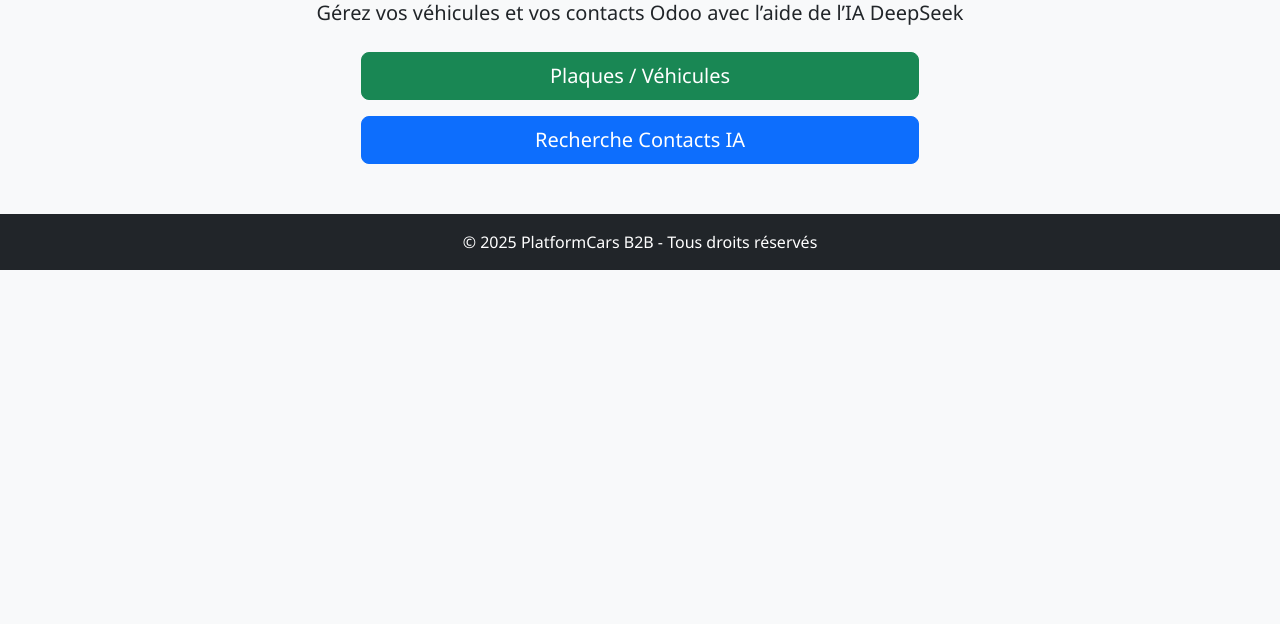
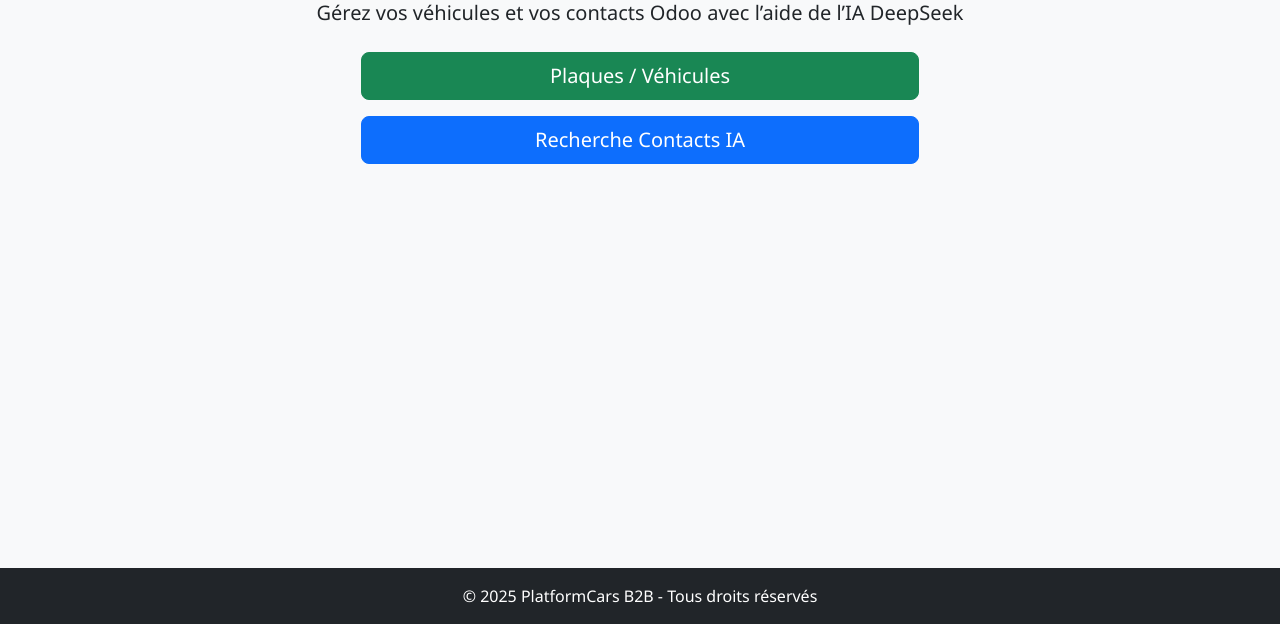
Before and after one commit to Jeffribouchon/pcb-carmanagerpro-docker, a Flask app: page / in a window 1280 px wide. Shown: the part 176-800 px from the top of the page. Run offline with Flask 3, Linux system fonts and the light colour scheme; parts of the project's set-up code (start-up, migrations or seed data) failed here and were passed over.

Commit message:
Update style.css

```diff
--- a/static/style.css
+++ b/static/style.css
@@ -68,8 +68,8 @@ textarea.form-control {
    Footer (optionnel)
    ============================= */
 footer {
-    margin-top: 50px;
-    padding: 20px 0;
-    text-align: center;
-    color: #6c757d;
+    position: fixed;
+    bottom: 0;
+    left: 0;
+    width: 100%;
 }
```
